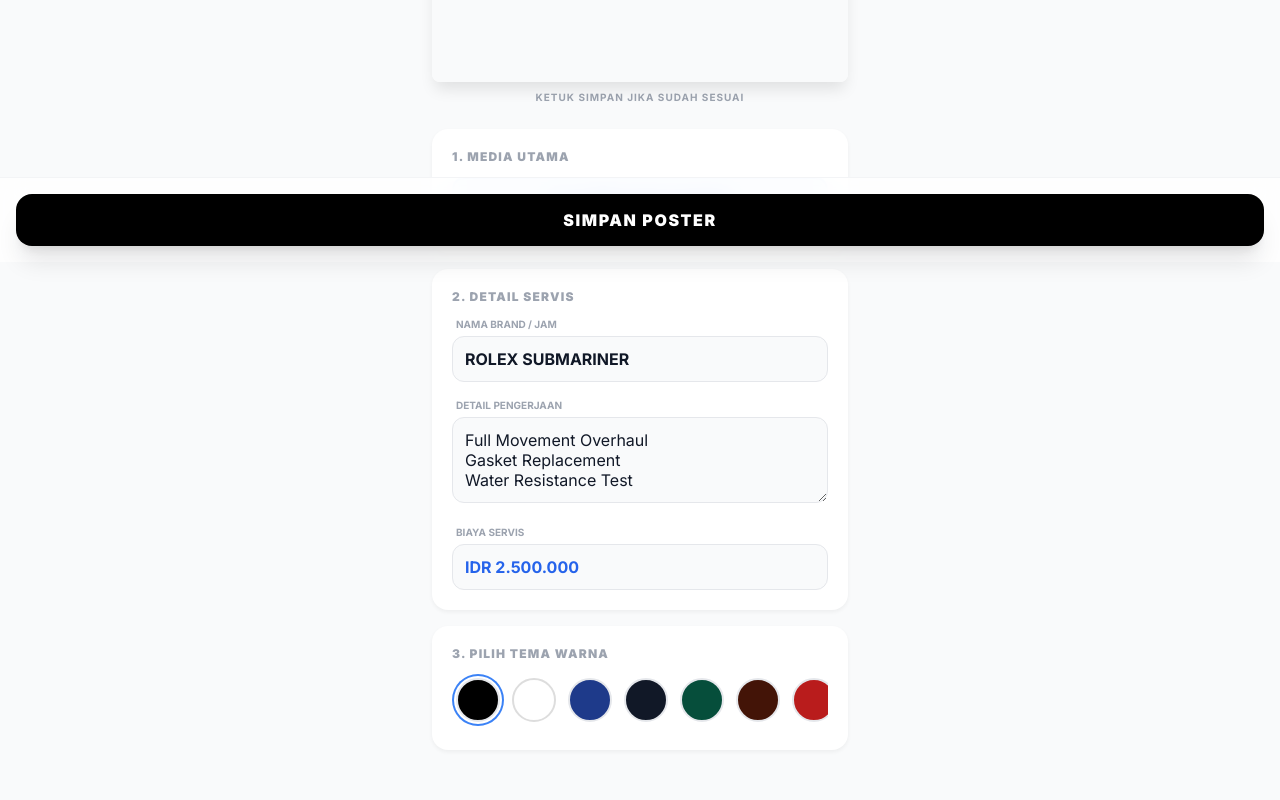
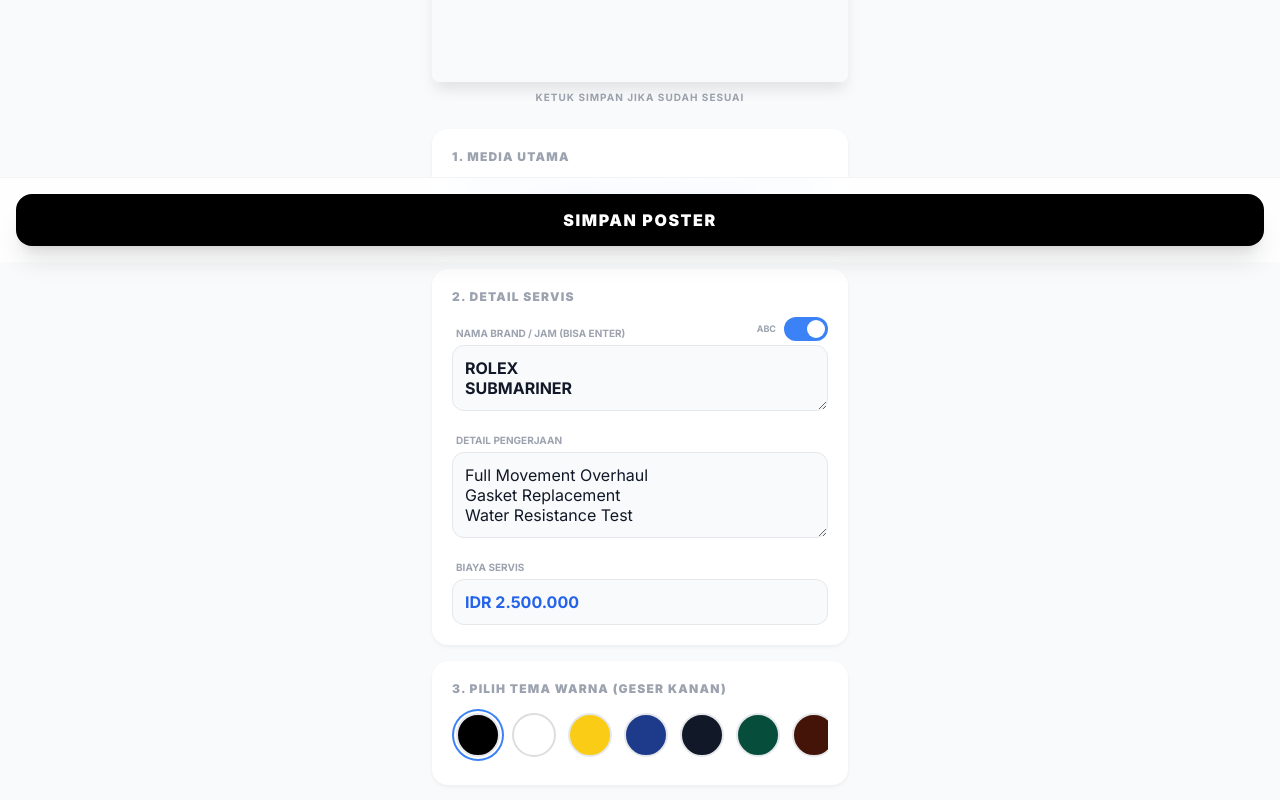
Before and after one commit to samkidproject/photosamkid, a plain HTML site: page index.html in a window 1280 px wide. Shown: the part 538-1338 px from the top of the page. Drawn offline with nearby package versions, Linux system fonts and the light colour scheme.

Commit message:
Refactor HTML structure and update styles
Updated various elements in the HTML structure and styling, including the canvas container, theme scroll, and added a custom toggle switch. Changed the version number in the header and modified the logo and footer text.

```diff
--- a/index.html
+++ b/index.html
@@ -16,7 +16,7 @@
 
         .canvas-container {
             width: 100%;
-            max-width: 500px; /* Batas lebar pratinjau di layar besar */
+            max-width: 500px;
             margin: 0 auto;
             overflow: hidden;
             box-shadow: 0 10px 15px -3px rgba(0, 0, 0, 0.1);
@@ -38,7 +38,6 @@
             box-shadow: 0 2px 4px rgba(0,0,0,0.05);
         }
 
-        /* Optimalisasi touch target untuk HP */
         .color-dot {
             width: 2.75rem;
             height: 2.75rem;
@@ -59,32 +58,63 @@
             box-shadow: 0 0 0 2px white, 0 0 0 4px #3b82f6;
         }
 
-        /* Scrollbar halus untuk tema warna */
         .theme-scroll {
             display: flex;
             overflow-x: auto;
             gap: 0.75rem;
             padding: 0.5rem 0.25rem;
-            scrollbar-width: none;
+            scrollbar-width: auto; /* Memunculkan scrollbar agar user tahu bisa di-geser */
         }
+
         .theme-scroll::-webkit-scrollbar {
-            display: none;
+            height: 4px;
+        }
+        .theme-scroll::-webkit-scrollbar-thumb {
+            background: #e5e7eb;
+            border-radius: 10px;
         }
 
         input, textarea, button {
-            font-size: 16px !important; /* Mencegah auto-zoom di iOS/Android */
+            font-size: 16px !important;
         }
+
+        /* Custom Toggle Switch */
+        .switch {
+            position: relative;
+            display: inline-block;
+            width: 44px;
+            height: 24px;
+        }
+        .switch input { opacity: 0; width: 0; height: 0; }
+        .slider {
+            position: absolute;
+            cursor: pointer;
+            top: 0; left: 0; right: 0; bottom: 0;
+            background-color: #ccc;
+            transition: .4s;
+            border-radius: 34px;
+        }
+        .slider:before {
+            position: absolute;
+            content: "";
+            height: 18px; width: 18px;
+            left: 3px; bottom: 3px;
+            background-color: white;
+            transition: .4s;
+            border-radius: 50%;
+        }
+        input:checked + .slider { background-color: #3b82f6; }
+        input:checked + .slider:before { transform: translateX(20px); }
     </style>
 </head>
 <body class="bg-gray-50 text-gray-900">
-    <div class="max-w-md mx-auto pb-24"> <!-- Container khusus ukuran HP -->
+    <div class="max-w-md mx-auto pb-24">
 
         <header class="p-6 text-center">
             <h1 class="text-2xl font-black text-gray-900 uppercase tracking-tighter italic">SAMKID WATCH REPAIR</h1>
-            <p class="text-xs text-gray-400 font-bold tracking-widest uppercase mt-1">Mobile Poster Generator v4.2</p>
+            <p class="text-xs text-gray-400 font-bold tracking-widest uppercase mt-1">Poster Generator v1.8</p>
         </header>
 
-        <!-- Preview Section - Selalu di atas pada Mobile -->
         <div class="px-4 mb-6">
             <div class="canvas-container">
                 <canvas id="posterCanvas"></canvas>
@@ -92,26 +122,32 @@
             <p class="text-[10px] text-gray-400 text-center mt-2 uppercase font-bold tracking-widest">Ketuk simpan jika sudah sesuai</p>
         </div>
 
-        <!-- Controls Section -->
         <div class="px-4 space-y-4">
 
-            <!-- 1. Media -->
             <div class="controls-card">
                 <h2 class="text-xs font-black text-gray-400 uppercase tracking-widest mb-3">1. Media Utama</h2>
                 <button onclick="document.getElementById('imageInput').click()" class="w-full flex items-center justify-center p-4 border-2 border-blue-100 bg-blue-50 rounded-xl hover:bg-blue-100 transition active:scale-95">
                     <svg class="w-5 h-5 mr-2 text-blue-600" fill="none" stroke="currentColor" viewBox="0 0 24 24"><path stroke-linecap="round" stroke-linejoin="round" stroke-width="2" d="M3 9a2 2 0 012-2h.93a2 2 0 001.664-.89l.812-1.22A2 2 0 0110.07 4h3.86a2 2 0 011.664.89l.812 1.22A2 2 0 0018.07 7H19a2 2 0 012 2v9a2 2 0 01-2 2H5a2 2 0 01-2-2V9z"></path><path stroke-linecap="round" stroke-linejoin="round" stroke-width="2" d="M15 13a3 3 0 11-6 0 3 3 0 016 0z"></path></svg>
-                    <span class="text-sm font-bold text-blue-700">AMBIL FOTO / GALERI</span>
+                    <span class="text-sm font-bold text-blue-700 uppercase">Ambil Foto / Buka Galeri</span>
                 </button>
                 <input type="file" id="imageInput" accept="image/*" class="hidden"/>
             </div>
 
-            <!-- 2. Informasi -->
             <div class="controls-card">
                 <h2 class="text-xs font-black text-gray-400 uppercase tracking-widest mb-3">2. Detail Servis</h2>
                 <div class="space-y-4">
                     <div>
-                        <label class="block text-[10px] font-bold text-gray-400 uppercase mb-1 ml-1">Nama Brand / Jam</label>
-                        <input type="text" id="mainText" value="ROLEX SUBMARINER" class="w-full p-3 bg-gray-50 border border-gray-200 rounded-xl font-bold text-sm focus:ring-2 focus:ring-blue-500 outline-none">
+                        <div class="flex justify-between items-end mb-1">
+                            <label class="block text-[10px] font-bold text-gray-400 uppercase ml-1">Nama Brand / Jam (Bisa Enter)</label>
+                            <div class="flex items-center gap-2">
+                                <span class="text-[9px] font-bold text-gray-400 uppercase">ABC</span>
+                                <label class="switch">
+                                    <input type="checkbox" id="uppercaseToggle" checked>
+                                    <span class="slider"></span>
+                                </label>
+                            </div>
+                        </div>
+                        <textarea id="mainText" rows="2" class="w-full p-3 bg-gray-50 border border-gray-200 rounded-xl font-bold text-sm focus:ring-2 focus:ring-blue-500 outline-none">ROLEX&#10;SUBMARINER</textarea>
                     </div>
                     <div>
                         <label class="block text-[10px] font-bold text-gray-400 uppercase mb-1 ml-1">Detail Pengerjaan</label>
@@ -124,18 +160,15 @@
                 </div>
             </div>
 
-            <!-- 3. Tema -->
             <div class="controls-card">
-                <h2 class="text-xs font-black text-gray-400 uppercase tracking-widest mb-2">3. Pilih Tema Warna</h2>
+                <h2 class="text-xs font-black text-gray-400 uppercase tracking-widest mb-2">3. Pilih Tema Warna (Geser Kanan)</h2>
                 <div class="theme-scroll" id="themeGrid">
-                    <!-- Tema diisi oleh JS -->
                 </div>
             </div>
 
         </div>
     </div>
 
-    <!-- Floating Action Button (FAB) untuk Simpan di Mobile -->
     <div class="fixed bottom-0 left-0 right-0 p-4 bg-white/80 backdrop-blur-md border-t border-gray-100 flex gap-3 z-50">
         <button id="downloadBtn" class="flex-1 bg-black text-white font-black py-4 rounded-2xl shadow-xl active:scale-95 transition-transform uppercase tracking-widest text-sm">
             SIMPAN POSTER
@@ -147,6 +180,7 @@
         const ctx = canvas.getContext('2d');
         const imageInput = document.getElementById('imageInput');
         const mainTextInput = document.getElementById('mainText');
+        const uppercaseToggle = document.getElementById('uppercaseToggle');
         const subTextInput = document.getElementById('subText');
         const priceTextInput = document.getElementById('priceText');
         const downloadBtn = document.getElementById('downloadBtn');
@@ -155,26 +189,40 @@
         let uploadedImage = null;
         let samkidLogo = new Image();
 
-        // Memastikan logo terambil dengan benar
         samkidLogo.crossOrigin = "anonymous";
-        samkidLogo.src = 'https://lh3.googleusercontent.com/d/1lczDvL3fub886F5a4tmo6aHBEhMX5Vkr=s800';
+        samkidLogo.src = 'https://lh3.googleusercontent.com/d/1q7EOBpRAmOoChIKxcpMrp8unNZ_JpoSk=s800';
 
         samkidLogo.onload = () => { if (uploadedImage) updateCanvas(); };
 
         let bgColor = '#000000';
         let textColor = '#ffffff';
 
+        // Daftar tema yang diperbanyak secara signifikan
         const themes = [
-            { bg: '#000000', text: '#ffffff' },
-            { bg: '#ffffff', text: '#000000' },
-            { bg: '#1e3a8a', text: '#ffffff' },
-            { bg: '#111827', text: '#fbbf24' },
-            { bg: '#064e3b', text: '#ffffff' },
-            { bg: '#431407', text: '#e7d5ac' },
-            { bg: '#b91c1c', text: '#ffffff' },
-            { bg: '#374151', text: '#f3f4f6' },
-            { bg: '#0f172a', text: '#38bdf8' },
-            { bg: '#2e1065', text: '#f5d0fe' }
+            { bg: '#000000', text: '#ffffff' }, // Black
+            { bg: '#ffffff', text: '#000000' }, // White
+            { bg: '#facc15', text: '#000000' }, // Yellow
+            { bg: '#1e3a8a', text: '#ffffff' }, // Blue
+            { bg: '#111827', text: '#fbbf24' }, // Midnight Gold
+            { bg: '#064e3b', text: '#ffffff' }, // Forest
+            { bg: '#431407', text: '#e7d5ac' }, // Leather
+            { bg: '#b91c1c', text: '#ffffff' }, // Red
+            { bg: '#374151', text: '#f3f4f6' }, // Grey
+            { bg: '#0f172a', text: '#38bdf8' }, // Dark Sky
+            { bg: '#2e1065', text: '#f5d0fe' }, // Purple
+            { bg: '#ea580c', text: '#ffffff' }, // Orange
+            { bg: '#be185d', text: '#ffffff' }, // Rose
+            { bg: '#15803d', text: '#f0fdf4' }, // Grass
+            { bg: '#7c3aed', text: '#ffffff' }, // Violet
+            { bg: '#f472b6', text: '#ffffff' }, // Pink
+            { bg: '#2dd4bf', text: '#134e4a' }, // Mint
+            { bg: '#71717a', text: '#ffffff' }, // Zinc
+            { bg: '#78350f', text: '#fef3c7' }, // Amber Dark
+            { bg: '#0c4a6e', text: '#bae6fd' }, // Cyan Dark
+            { bg: '#581c87', text: '#f5d0fe' }, // Indigo Dark
+            { bg: '#451a03', text: '#fbbf24' }, // Wood
+            { bg: '#1a2e05', text: '#bef264' }, // Lime Dark
+            { bg: '#020617', text: '#94a3b8' }  // Obsidian
         ];
 
         function init() {
@@ -223,16 +271,17 @@
             reader.readAsDataURL(file);
         });
 
-        [mainTextInput, subTextInput, priceTextInput].forEach(el => el.addEventListener('input', updateCanvas));
+        [mainTextInput, uppercaseToggle, subTextInput, priceTextInput].forEach(el => {
+            el.addEventListener('input', updateCanvas);
+            if(el.type === 'checkbox') el.addEventListener('change', updateCanvas);
+        });
 
         function updateCanvas() {
             if (!uploadedImage) return;
 
-            // Dasar Kanvas
             ctx.fillStyle = '#fff';
             ctx.fillRect(0, 0, canvas.width, canvas.height);
 
-            // 1. Photo Area (72% Tinggi)
             const photoAreaH = canvas.height * 0.72;
             const imgAspect = uploadedImage.width / uploadedImage.height;
             const targetAspect = canvas.width / photoAreaH;
@@ -252,7 +301,31 @@
             ctx.clip();
             ctx.drawImage(uploadedImage, ox, oy, rw, rh);
 
-            // 2. Logo (Watermark Besar di Pojok Kanan Atas)
+            // 1. Harga dengan Bingkai (Stroke) di area foto
+            if (priceTextInput.value) {
+                const pText = priceTextInput.value;
+                ctx.font = 'bold 44px Inter';
+                ctx.textAlign = 'center';
+
+                const pWidth = ctx.measureText(pText).width;
+                const boxW = pWidth + 60;
+                const boxH = 90;
+                const boxX = 60;
+                const boxY = photoAreaH - 120;
+
+                ctx.shadowColor = "rgba(0,0,0,0.5)";
+                ctx.shadowBlur = 10;
+                ctx.strokeStyle = '#ffffff';
+                ctx.lineWidth = 4;
+                ctx.strokeRect(boxX, boxY, boxW, boxH);
+
+                ctx.fillStyle = '#ffffff';
+                ctx.fillText(pText, boxX + boxW/2, boxY + 60);
+
+                ctx.shadowBlur = 0;
+            }
+
+            // 2. Logo (Pojok Kanan Atas)
             if (samkidLogo.complete) {
                 const logoH = 180;
                 const lAspect = samkidLogo.width / samkidLogo.height;
@@ -266,53 +339,47 @@
             }
             ctx.restore();
 
-            // 3. Label Area (Bawah)
+            // 3. Label Area (Kotak Tema Warna Bawah)
             const labelY = photoAreaH;
             const labelH = canvas.height - photoAreaH;
             ctx.fillStyle = bgColor;
             ctx.fillRect(0, labelY, canvas.width, labelH);
 
-            // 4. Nama Jam (Header)
+            // 4. Nama Jam (Dukung Multiline & Uppercase Toggle)
             ctx.textAlign = 'left';
             ctx.fillStyle = textColor;
             ctx.font = '900 72px Inter';
-            ctx.fillText(mainTextInput.value.toUpperCase(), 60, labelY + 100);
 
-            // 5. Deskripsi Pengerjaan
+            let mainTitle = mainTextInput.value;
+            if (uppercaseToggle.checked) mainTitle = mainTitle.toUpperCase();
+
+            const titleLines = mainTitle.split('\n');
+            const startY = labelY + 90;
+            const lineHeight = 80;
+
+            titleLines.forEach((line, i) => {
+                if (i < 2) {
+                    ctx.fillText(line, 60, startY + (i * lineHeight));
+                }
+            });
+
+            // 5. Deskripsi Pengerjaan (Menyesuaikan posisi berdasarkan jumlah baris judul)
+            const descOffset = titleLines.length > 1 ? 190 : 120;
             ctx.font = '500 32px Inter';
             ctx.globalAlpha = 0.85;
-            const lines = subTextInput.value.split('\n');
-            lines.forEach((line, index) => {
-                if(index < 5) {
-                    ctx.fillText(line, 60, labelY + 165 + (index * 45));
+            const descLines = subTextInput.value.split('\n');
+            descLines.forEach((line, index) => {
+                if(index < 3) {
+                    ctx.fillText(line, 60, labelY + descOffset + 50 + (index * 45));
                 }
             });
             ctx.globalAlpha = 1.0;
-
-            // 6. Elemen Harga Elegan (Kanan)
-            if (priceTextInput.value) {
-                const pText = priceTextInput.value;
-                ctx.font = 'bold 42px Inter';
-                const pWidth = ctx.measureText(pText).width;
-
-                const boxW = pWidth + 80;
-                const boxH = 100;
-                const boxX = canvas.width - boxW - 60;
-                const boxY = labelY + 70;
-
-                ctx.strokeStyle = textColor;
-                ctx.lineWidth = 4;
-                ctx.strokeRect(boxX, boxY, boxW, boxH);
-
-                ctx.textAlign = 'center';
-                ctx.fillText(pText, boxX + boxW/2, boxY + 65);
-            }
 
             // Footer
             ctx.textAlign = 'center';
             ctx.font = 'bold 20px Inter';
             ctx.globalAlpha = 0.3;
-            ctx.fillText('SAMKID WATCH REPAIR - OFFICIAL SERVICE RECORD', canvas.width/2, canvas.height - 40);
+            ctx.fillText('SAMKIDID WATCH REPAIR - BANDAR LAMPUNG', canvas.width/2, canvas.height - 40);
             ctx.globalAlpha = 1.0;
         }
 
@@ -321,7 +388,6 @@
                 alert('Ambil foto terlebih dahulu!');
                 return;
             }
-            // Menggunakan teknik download yang stabil di browser mobile
             const dataUrl = canvas.toDataURL('image/png', 1.0);
             const link = document.createElement('a');
             link.download = `SamkidRepair-${Date.now()}.png`;
```
